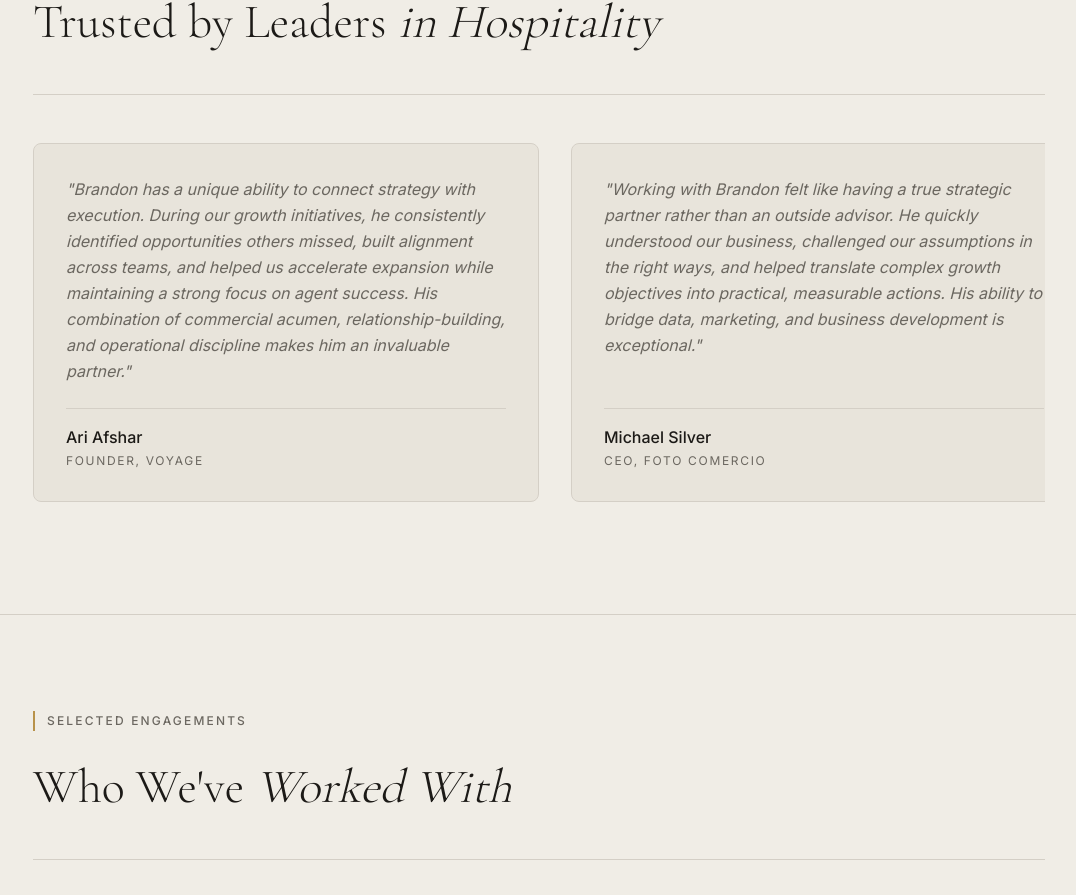
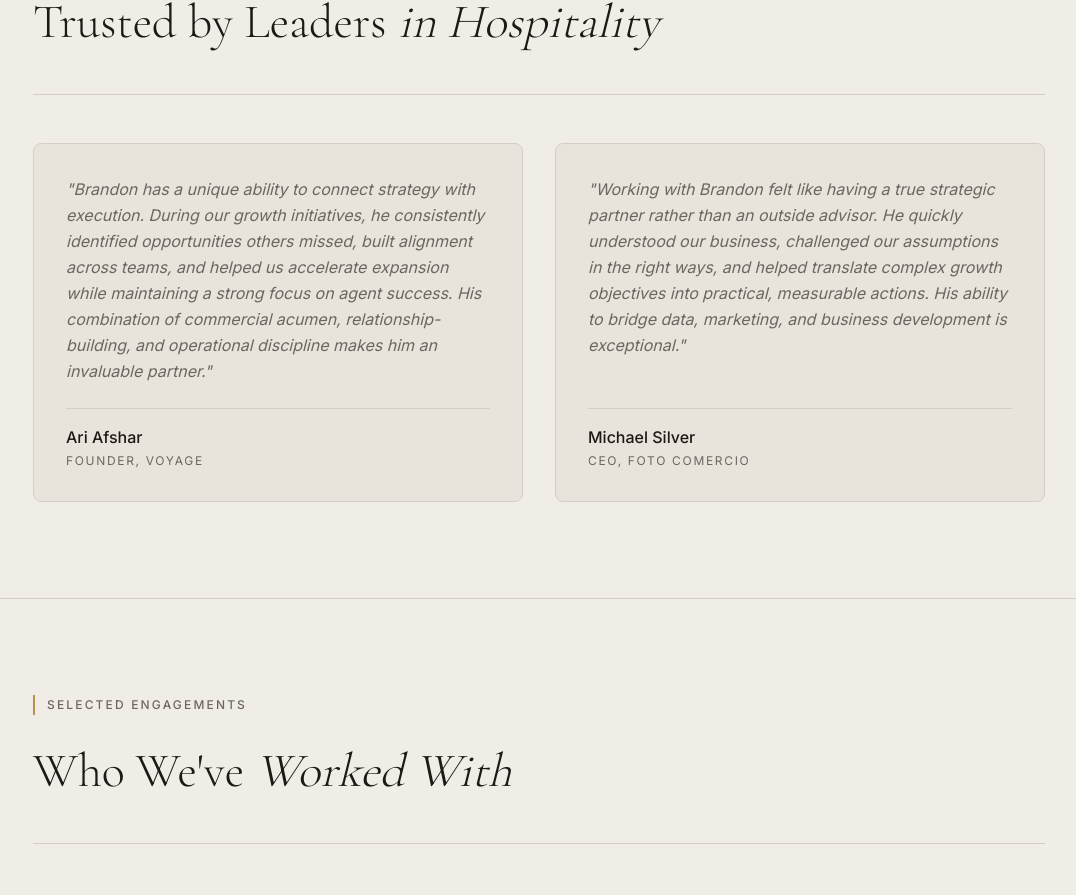
Before and after one commit to letsnavigatebmw/aperture-hospitality, a Next.js app: page / in a window 1280 px wide. Shown: the part 2673-3568 px from the top of the page, without its empty margins (101-1177 px from the left). Built offline with nearby package versions, Linux system fonts and the light colour scheme.

Commit message:
Fix testimonial equal height: Change to flex-1 and add justify-center for consistent sizing

```diff
--- a/components/Testimonials.tsx
+++ b/components/Testimonials.tsx
@@ -28,11 +28,11 @@ export default function Testimonials() {
 
         {/* Testimonials Horizontal Scroll */}
         <div className="overflow-x-auto scrollbar-hide">
-          <div className="flex gap-8 pb-4 min-w-max md:min-w-full items-stretch">
+          <div className="flex gap-8 pb-4 md:pb-0 min-w-max md:min-w-full items-stretch justify-center md:justify-start">
             {testimonials.map((testimonial, index) => (
               <div
                 key={index}
-                className="flex-shrink-0 w-full md:w-1/2 space-y-6 p-8 border border-rule rounded-lg bg-parchment-dark hover:border-brass transition-all flex flex-col"
+                className="flex-shrink-0 w-full md:flex-1 space-y-6 p-8 border border-rule rounded-lg bg-parchment-dark hover:border-brass transition-all flex flex-col"
               >
                 {/* Quote */}
                 <blockquote className="text-base leading-relaxed text-muted italic flex-grow" style={{ overflow: 'visible' }}>
```
